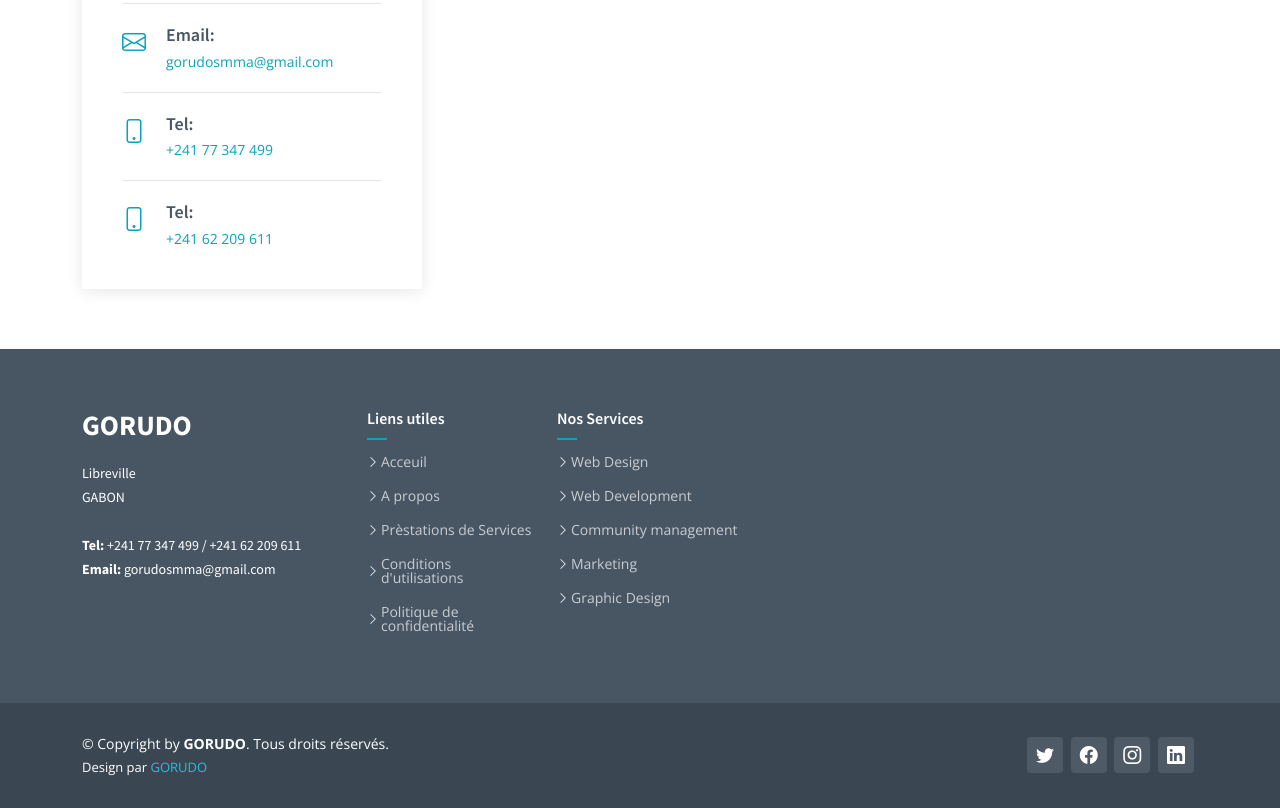
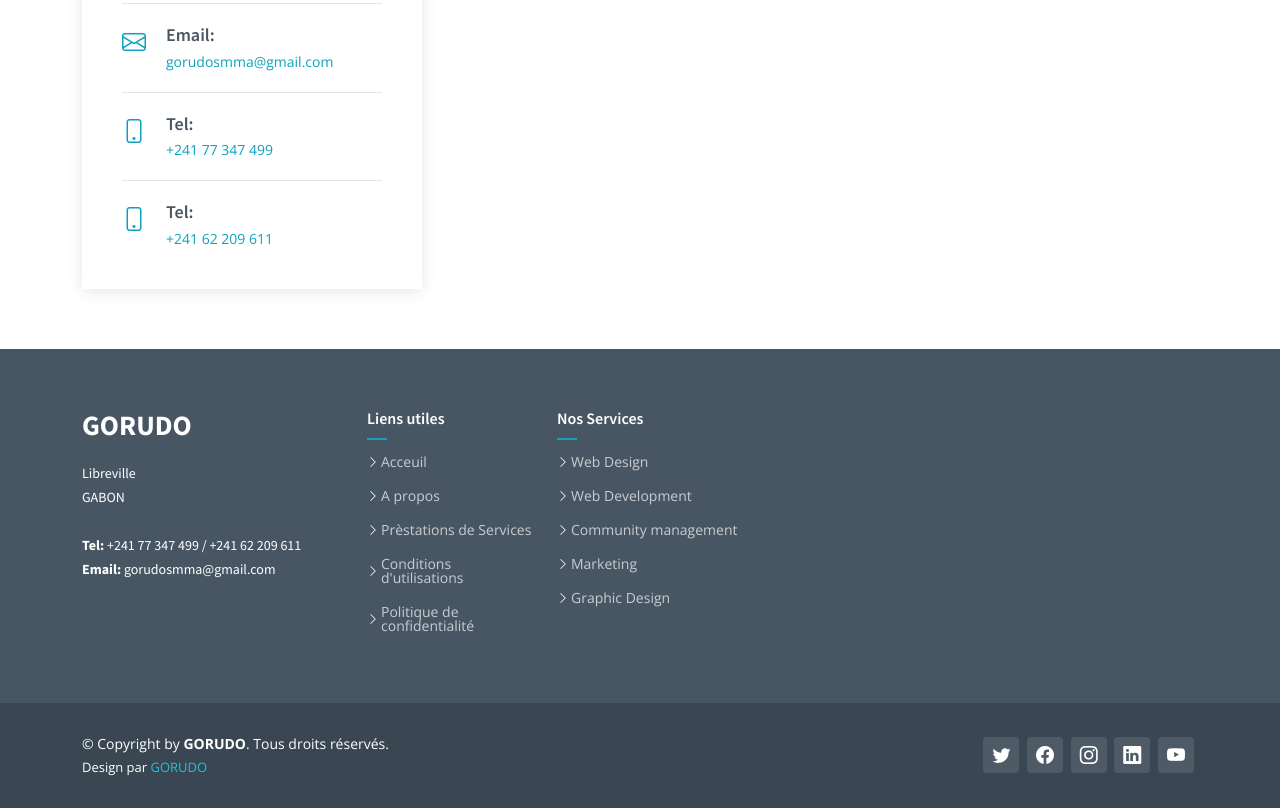
Before and after one commit to GORUDOSMMA/gorudo, a plain HTML site: page index.html in a window 1280 px wide. Shown: the part 8580-9388 px from the top of the page. Drawn offline with nearby package versions, Linux system fonts and the light colour scheme.

Commit message:
Update index.html

```diff
--- a/index.html
+++ b/index.html
@@ -1445,6 +1445,7 @@
           <a href="https://www.facebook.com/profile.php?viewas=100000686899395&id=100089535840245" class="facebook"><i class="bi bi-facebook"></i></a>
           <a href="https://www.instagram.com/gorudo_smma/" class="instagram"><i class="bi bi-instagram"></i></a>
           <a href="https://www.linkedin.com/company/gorudo/about/" class="linkedin"><i class="bi bi-linkedin"></i></a>
+	  <a href="https://www.youtube.com/@GORUDOSMMA" class="youtube"><i class="bi bi-youtube"></i></a>
         </div>
 
       </div>
```
